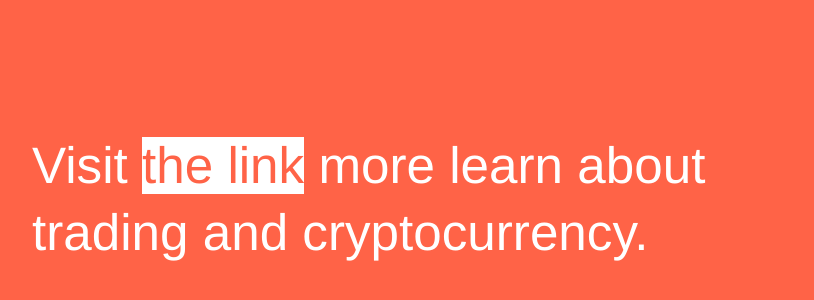
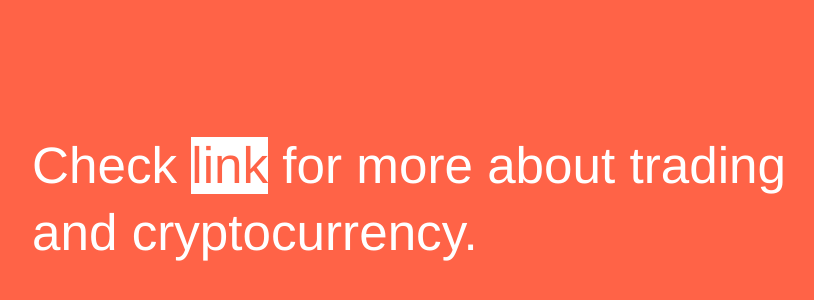
Before and after one commit to jeannyetal/daodle, a plain HTML site: page index.html in a window 1280 px wide. Shown: the part 54-354 px from the top of the page, without its empty margins (104-918 px from the left). Drawn offline with Linux system fonts and the light colour scheme.

Commit message:
Update index.html

```diff
--- a/index.html
+++ b/index.html
@@ -182,8 +182,8 @@ main p .highlight {
   <body>
 
 <main>
-  <p>Visit     <a href="https://investormoney.com/">
-    <span class="highlight">the link</span></a> more learn about trading and cryptocurrency.</p>
+  <p>Check     <a href="https://investormoney.com/">
+    <span class="highlight">link</span></a> for more about trading and cryptocurrency.</p>
 </main>
   </body>
 </html>
```
